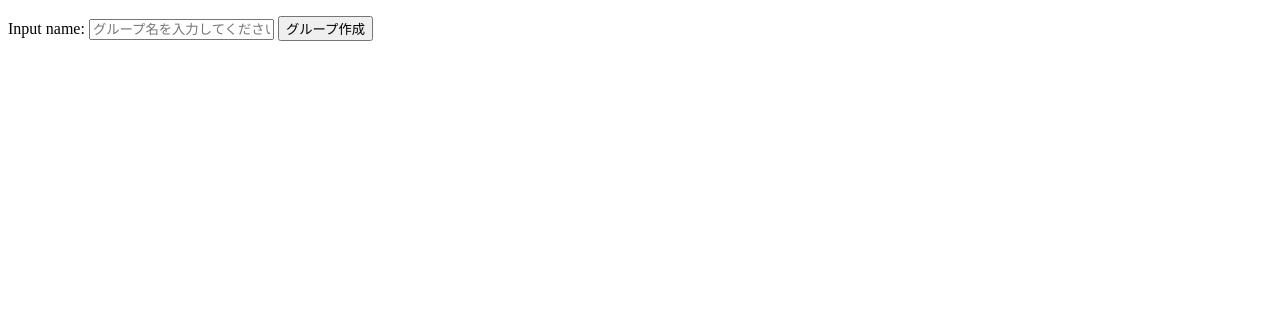
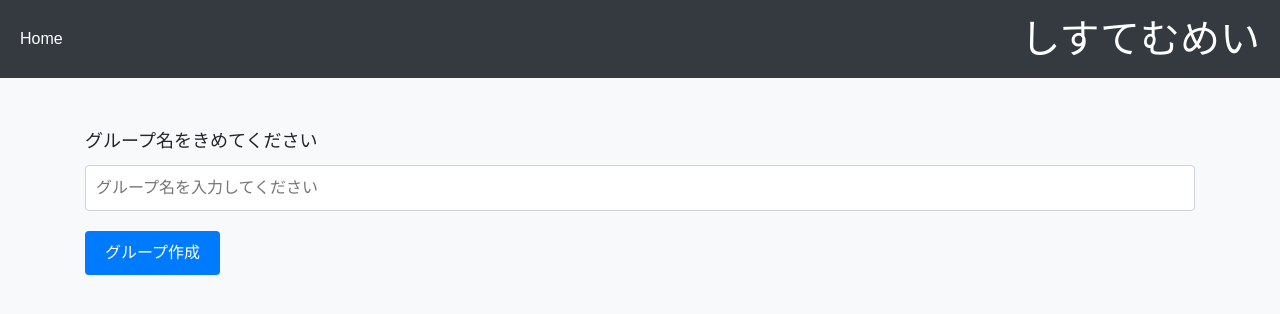
Before and after one commit to git380/nekosotsuken, a plain HTML site: page chat_make/index.html in a window 1280 px wide. Drawn offline with nearby package versions, Linux system fonts and the light colour scheme.

Commit message:
チャット作成画面変更

```diff
--- a/chat_make/index.html
+++ b/chat_make/index.html
@@ -3,18 +3,41 @@
 <head>
     <meta charset="utf-8">
     <title>作成</title>
+
+
+<!--    bootstrap-->
+    <link rel="stylesheet" href="https://cdn.jsdelivr.net/npm/bootstrap-icons@1.10.5/font/bootstrap-icons.css">
+    <link rel="stylesheet" href="https://stackpath.bootstrapcdn.com/bootstrap/4.5.2/css/bootstrap.min.css">
+
+<!--    css-->
+     <link rel="stylesheet" href="/nekosotsuken/chat_make/style.css">
 </head>
 <body>
+
+
+<header>
+    <a href="/nekosotsuken/home/index.html">Home</a>
+    <h1>しすてむめい</h1>
+</header>
+
+
 <p id="uuid"></p>
 <p id="date"></p>
 
-<!-- ユーザーからの入力を受け取る入力欄 -->
-<label for="inputField">Input name:</label>
-<input type="text" id="inputField" placeholder="グループ名を入力してください">
-<button onclick="sendJsonData()">グループ作成</button>
+<!--&lt;!&ndash; ユーザーからの入力を受け取る入力欄 &ndash;&gt;-->
+<!--<label for="inputField">Input name:</label>-->
+<!--<input type="text" id="inputField" placeholder="グループ名を入力してください">-->
+<!--<button onclick="sendJsonData()">グループ作成</button>-->
 
-<!-- サーバーからの応答を表示する領域 -->
-<div id="response"></div>
+<!--&lt;!&ndash; サーバーからの応答を表示する領域 &ndash;&gt;-->
+<!--<div id="response"></div>-->
+
+<div class="container">
+    <label for="inputField">グループ名をきめてください</label>
+    <input type="text" id="inputField" placeholder="グループ名を入力してください">
+    <button onclick="sendJsonData()">グループ作成</button>
+    <div id="response"></div>
+</div>
 
 <script>
     function sendJsonData() {
--- /dev/null
+++ b/chat_make/style.css
@@ -0,0 +1,80 @@
+body {
+    background-color: #f8f9fa;
+    margin: 0;
+    font-family: 'Arial', sans-serif;
+}
+
+header {
+    background-color: #343a40;
+    color: #fff;
+    padding: 15px 20px;
+    display: flex;
+    justify-content: space-between;
+    align-items: center;
+}
+
+header a {
+    text-decoration: none;
+    color: #fff;
+    margin-right: 15px;
+}
+
+header h1 {
+    margin: 0;
+}
+
+header div {
+    display: flex;
+    align-items: center;
+}
+
+.container {
+    margin-top: 50px;
+}
+
+label {
+    font-size: 18px;
+    margin-bottom: 10px;
+    display: block;
+}
+
+input {
+    width: 100%;
+    padding: 10px;
+    margin-bottom: 20px;
+    border: 1px solid #ced4da;
+    border-radius: 4px;
+}
+
+button {
+    background-color: #007bff;
+    color: #fff;
+    padding: 10px 20px;
+    border: none;
+    border-radius: 4px;
+    cursor: pointer;
+}
+
+button:hover {
+    background-color: #0056b3;
+}
+
+#response {
+    margin-top: 20px;
+    font-size: 16px;
+}
+
+@media (max-width: 768px) {
+    header {
+        flex-direction: column;
+        text-align: center;
+    }
+
+    header div {
+        margin-top: 10px;
+    }
+
+    header h1 {
+        margin-bottom: 0;
+    }
+}
```
